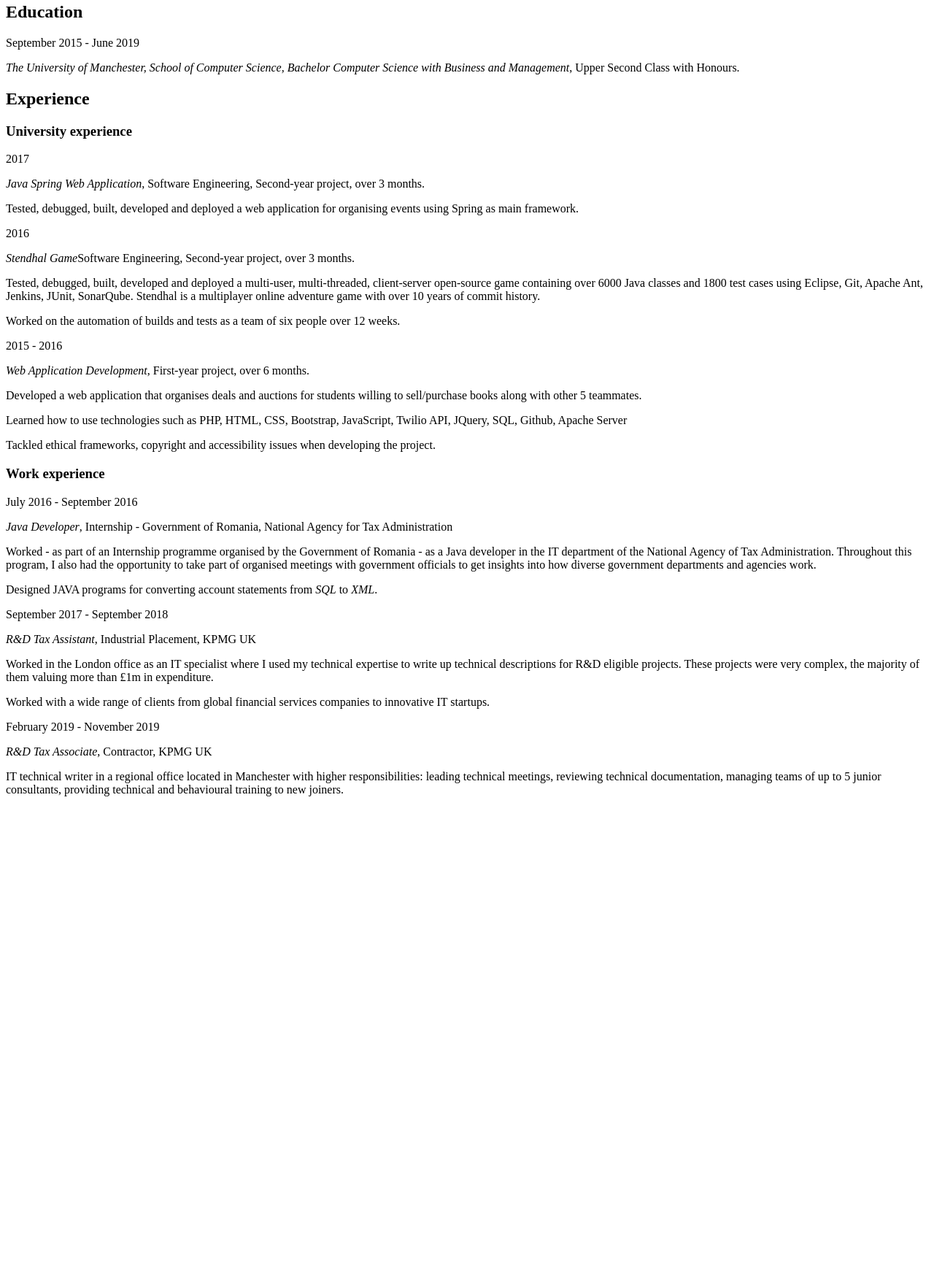
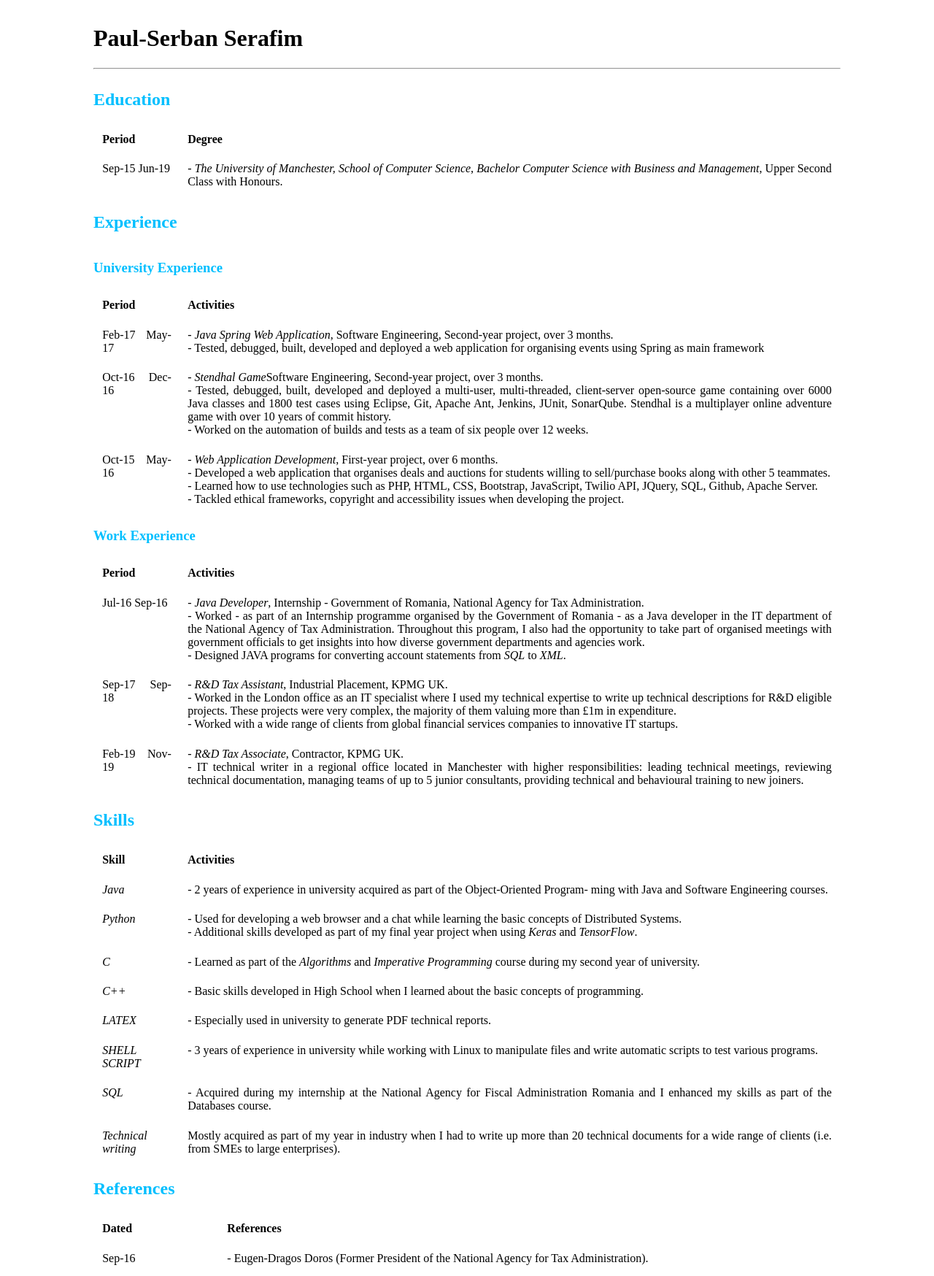
Before and after one commit to paulserafim/devschool-13-front-end-, a plain HTML site: page Week1-CV/MyCV.html in a window 1280 px wide. Shown: the part 115-1863 px from the top of the page at 73% size. Before the commit the page ends 1222 px from the top, so only its background shows below. Drawn offline with Linux system fonts and the light colour scheme.

Commit message:
Minor indentation change in form.html; Changed the underlying approach for MyCV.html (i.e. from <p>s to <tables>s)

```diff
--- a/Week1-CV/MyCV.html
+++ b/Week1-CV/MyCV.html
@@ -1,75 +1,212 @@
 <!DOCTYPE html>
     <head>
-    <title>My CV</title>
+        <title>Paul Serban Serafim CV</title>
         <meta charset="UTF-8">
+        <meta name="description" content="This is the CV of Paul Serban Serafim, a freshly graduated professional in Computer Science with Business and Management with basic skills in Java, C, C++, Python, Linux Shell Script, Latex, HTML, CSS and JavaScript and intermediate skills in technical writing acquired after almost 2 years of experience in industry.">
+        <meta name="keywords" content="Java, C, C++, Python, Linux Shell Script, Latex, HTML, CSS, JavaScript, Junior Software Developer, IT Consultant, Technical Writer">
+        <meta name="author" content="Paul Serban Serafim">
+        <style>
+            html {
+                height:100%;
+            }
+
+            body {
+                display: flex;
+                flex-direction: column;
+                height: 100%;
+                margin: 10%;
+            }
+
+            h2, h3 {
+                color:deepskyblue;
+            }
+
+            th, td {
+                text-align: justify;
+                padding: 1%;
+                vertical-align: text-top;
+                min-width: 115px;
+            }
+
+        </style>
     </head>
 
     <body>
 
         <header>
             <h1>Paul-Serban Serafim</h1>
-        <br>
+            <hr>
         </header>
 
-    <p>
         <h2>Education</h2>
-        <p>
-            <p class="period">September 2015 - June 2019</p>
-            <p class="activity"><em>The University of Manchester, School of Computer Science, Bachelor Computer Science with Business and Management</em>, Upper Second Class with Honours.</p>
-        </p>
-    </p>
 
-    <p>
+        <table>
+            <thead>
+                <tr>
+                    <th>Period</th>
+                    <th>Degree</th>
+                </tr>
+            </thead>
+            <tbody>
+                <tr>
+                    <td>Sep-15 Jun-19</td>
+                    <td><em>- The University of Manchester, School of Computer Science, Bachelor Computer Science with Business and Management</em>, Upper Second Class with Honours.</td>
+                </tr>
+            </tbody>
+
+        </table>
+
+
         <h2>Experience</h2>
-        <p>
-            <h3>University experience</h3>
-            <p>
-                <p class="period">2017</p>
-                <p class="activity"><em>Java Spring Web Application</em>, Software Engineering, Second-year project, over 3 months.</p>
-                <p class="activity">Tested, debugged, built, developed and deployed a web application for organising events using Spring as main framework.</p>
-            </p>
-            <p>
-                <p class="period">2016</p>
-                <p class="activity"><em>Stendhal Game</em>Software Engineering, Second-year project, over 3 months.</p>
-                <p class="activity">Tested, debugged, built, developed and deployed a multi-user, multi-threaded, client-server open-source game containing over 6000 Java classes and 1800 test cases using Eclipse, Git, Apache Ant, Jenkins, JUnit, SonarQube. Stendhal is a multiplayer online adventure game with over 10 years of commit history.</p>
-                <p class="activity">Worked on the automation of builds and tests as a team of six people over 12 weeks.</p>
-                </p>
-            </p>
-            <p>
-                <p class="period">2015 - 2016</p>
-                <p class="activity"><em>Web Application Development</em>, First-year project, over 6 months.</p>
-                <p class="activity">Developed a web application that organises deals and auctions for students willing to sell/purchase books along with other 5 teammates.</p>
-                <p class="activity">Learned how to use technologies such as PHP, HTML, CSS, Bootstrap, JavaScript, Twilio API, JQuery, SQL, Github, Apache Server</p>
-                <p class="activity">Tackled ethical frameworks, copyright and accessibility issues when developing the project.</p>
-            </p>
-        </p>
+        <h3>University Experience</h3>
+        <table>
+            <thead>
+                <tr>
+                    <th>Period</th>
+                    <th>Activities</th>
+                </tr>
+            </thead>
+            <tbody>
+                <tr>
+                    <td>Feb-17 May-17</td>
+                    <td><em>- Java Spring Web Application</em>, Software Engineering, Second-year project, over 3 months.<br>- Tested, debugged, built, developed and deployed a web application for organising events using Spring as main framework</td>
+                </tr>
+                <tr>
+                    <td>Oct-16 Dec-16</td>
+                    <td>- <em>Stendhal Game</em>Software Engineering, Second-year project, over 3 months.<br>- Tested, debugged, built, developed and deployed a multi-user, multi-threaded, client-server open-source game containing over 6000 Java classes and 1800 test cases using Eclipse, Git, Apache Ant, Jenkins, JUnit, SonarQube. Stendhal is a multiplayer online adventure game with over 10 years of commit history.<br>- Worked on the automation of builds and tests as a team of six people over 12 weeks.</td>
+                </tr>
+                <tr>
+                    <td>Oct-15 May-16</td>
+                    <td><em>- Web Application Development</em>, First-year project, over 6 months.<br>- Developed a web application that organises deals and auctions for students willing to sell/purchase books along with other 5 teammates.<br>- Learned how to use technologies such as PHP, HTML, CSS, Bootstrap, JavaScript, Twilio API, JQuery, SQL, Github, Apache Server.<br>- Tackled ethical frameworks, copyright and accessibility issues when developing the project.</td>
+                </tr>
+            </tbody>
 
-        <p>
-            <h3>Work experience</h3>
-            <p>
-                <p class="period">July 2016 - September 2016</p>
-                <p class="activity"><em>Java Developer</em>, Internship - Government of Romania, National Agency for Tax Administration</p>
-                <p class="activity">Worked - as part of an Internship programme organised by the Government of Romania - as a Java developer in the IT department of the National Agency of Tax Administration. Throughout this program, I also had the opportunity to take part of organised meetings with government officials to get insights into how diverse government departments and agencies work.</p>
-                <p class="activity">Designed JAVA programs for converting account statements from <em>SQL</em> to <em>XML</em>.</p>
-            </p>
-
-            <p>
-                <p class="period">September 2017 - September 2018</p>
-                <p class="activity"><em>R&D Tax Assistant</em>, Industrial Placement, KPMG UK</p>
-                <p class="activity">Worked in the London office as an IT specialist where I used my technical expertise to write up technical descriptions for R&D eligible projects. These projects were very complex, the majority of them valuing more than £1m in expenditure.</p>
-                <p class="acitivity">Worked with a wide range of clients from global financial services companies to innovative IT startups.</p>
-            </p>
-
-            <p>
-                <p class="period">February 2019 - November 2019</p>
-                <p class="activity"><em>R&D Tax Associate</em>, Contractor, KPMG UK</p>
-                <p class="activity">IT technical writer in a regional office located in Manchester with higher responsibilities: leading technical meetings, reviewing technical documentation, managing teams of up to 5 junior consultants, providing technical and behavioural training to new joiners.</p>
-            </p>
-        </p>
+        </table>
 
 
 
-    </p>
+
+
+        <h3>Work Experience</h3>
+
+        <table>
+            <thead>
+                <tr>
+                    <th>Period</th>
+                    <th>Activities</th>
+                </tr>
+            </thead>
+            <tbody>
+                <tr>
+                    <td>Jul-16 Sep-16</td>
+                    <td><em>- Java Developer</em>, Internship - Government of Romania, National Agency for Tax Administration.<br>- Worked - as part of an Internship programme organised by the Government of Romania - as a Java developer in the IT department of the National Agency of Tax Administration. Throughout this program, I also had the opportunity to take part of organised meetings with government officials to get insights into how diverse government departments and agencies work.<br>- Designed JAVA programs for converting account statements from <em>SQL</em> to <em>XML</em>.</td>
+                </tr>
+                <tr>
+                    <td>Sep-17 Sep-18</td>
+                    <td><em>- R&D Tax Assistant</em>, Industrial Placement, KPMG UK.<br>- Worked in the London office as an IT specialist where I used my technical expertise to write up technical descriptions for R&D eligible projects. These projects were very complex, the majority of them valuing more than £1m in expenditure.<br>- Worked with a wide range of clients from global financial services companies to innovative IT startups.</td>
+                </tr>
+                <tr>
+                    <td>Feb-19 Nov-19</td>
+                    <td><em>- R&D Tax Associate</em>, Contractor, KPMG UK.<br>- IT technical writer in a regional office located in Manchester with higher responsibilities: leading technical meetings, reviewing technical documentation, managing teams of up to 5 junior consultants, providing technical and behavioural training to new joiners.</td>
+                </tr>
+            </tbody>
+        </table>
+
+        <h2>Skills</h2>
+
+        <table>
+            <thead>
+                <tr>
+                    <th>Skill</th>
+                    <th>Activities</th>
+                </tr>
+            </thead>
+            <tbody>
+                <tr>
+                    <td><em>Java</em></td>
+                    <td>- 2 years of experience in university acquired as part of the Object-Oriented Program- ming with Java and Software Engineering courses.</td>
+                </tr>
+                <tr>
+                    <td><em>Python</em></td>
+                    <td>- Used for developing a web browser and a chat while learning the basic concepts of Distributed Systems.<br>- Additional skills developed as part of my final year project when using <em>Keras</em> and <em>TensorFlow</em>.</td>
+                </tr>
+                <tr>
+                    <td><em>C</em></td>
+                    <td>- Learned as part of the <em>Algorithms</em> and <em>Imperative Programming</em> course during my second year of university.</td>
+                </tr>
+                <tr>
+                    <td><em>C++</em></td>
+                    <td>- Basic skills developed in High School when I learned about the basic concepts of programming.</td>
+                </tr>
+                <tr>
+                    <td><em>LATEX</em></td>
+                    <td>- Especially used in university to generate PDF technical reports.</td>
+                </tr>
+                <tr>
+                    <td><em>SHELL SCRIPT</em></td>
+                    <td>- 3 years of experience in university while working with Linux to manipulate files and write automatic scripts to test various programs.</td>
+                </tr>
+                <tr>
+                    <td><em>SQL</em></td>
+                    <td>- Acquired during my internship at the National Agency for Fiscal Administration Romania and I enhanced my skills as part of the Databases course.</td>
+                </tr>
+                <tr>
+                    <td><em>Technical writing</em></td>
+                    <td>Mostly acquired as part of my year in industry when I had to write up more than 20 technical documents for a wide range of clients (i.e. from SMEs to large enterprises).</td>
+                </tr>
+            </tbody>
+        </table>
+
+        <h2>References</h2>
+
+        <table>
+            <thead>
+                <tr>
+                    <th>Dated</th>
+                    <th>References</th>
+                </tr>
+            </thead>
+            <tbody>
+                <tr>
+                    <td>Sep-16</td>
+                    <td>- Eugen-Dragos Doros (Former President of the National Agency for Tax Administration).</td>
+                </tr>
+            </tbody>
+        </table>
+
+        <h2>Foreign Languages</h2>
+        <table>
+            <thead>
+                <tr>
+                    <th>Level</th>
+                    <th>Language</th>
+                </tr>
+            </thead>
+            <tbody>
+                <tr>
+                    <td>Advanced</td>
+                    <td>English (IELTS Certificate)</td>
+                </tr>
+                <tr>
+                    <td>Mothertongue</td>
+                    <td>Romanian</td>
+                </tr>
+                <tr>
+                    <td>Beginner</td>
+                    <td>French</td>
+                </tr>
+            </tbody>
+        </table>
+
+        <footer>
+            <address>
+                <p>Personal Information</p>
+                <p>Home address: Str. Crangului, nr.15, Vaslui, Romania</p>
+                <p>Phone: <a href="tel:+40748435380">0748 435 380</a></p>
+                <p>Email: <a href="mailto:serafim.paul@gmail.com">serafim.paul@gmail.com</a></p>
+                <p>Website: <a href="https://github.com/paulserafim/devschool-13-front-end-.git">https://github.com/paulserafim/devschool-13-front-end-.git</a></p>
+            </address>
+        </footer>
 
     </body>
 </html>
```
Also changed, not shown: Week1/form.html (indentation only). Lines whose indentation alone changed are shown as unchanged.
